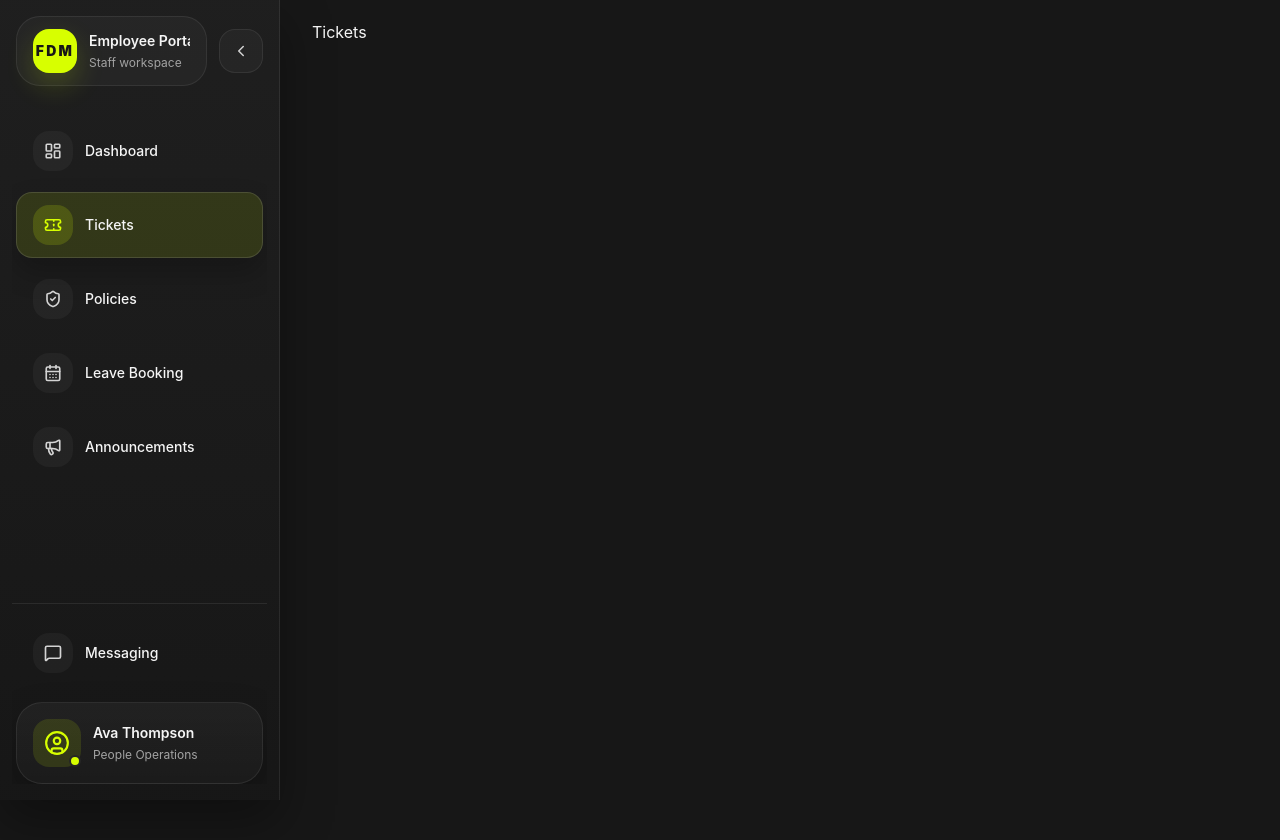
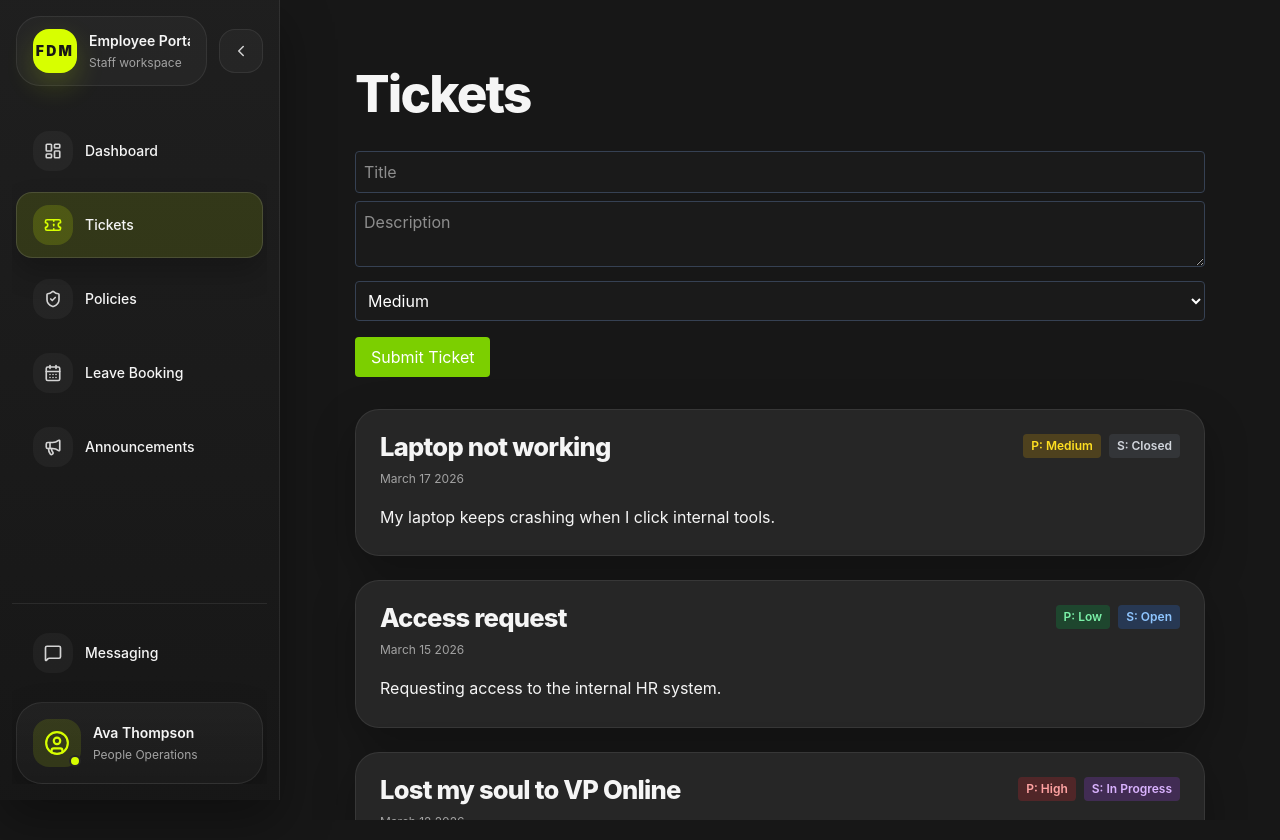
Before and after one commit to FowzanRaja/employee-portal, a React (Vite) app in the folder frontend/: page /tickets in a window 1280 px wide. Before the commit the page ends 800 px from the top, so only its background shows below. Built offline with nearby package versions, Linux system fonts and the light colour scheme.

Commit message:
Created TicketCard and TicketFrom, and updated TicketPage

```diff
--- /dev/null
+++ b/frontend/src/components/TicketCard.jsx
@@ -0,0 +1,55 @@
+export default function TicketCard({ title, priority, status, date, content }) {
+  return (
+    <div className="fdm-card">
+
+      {/* HEADER */}
+      <div className="flex justify-between items-start">
+        <h2 className="fdm-card-title" style={{ marginBottom: '0.5rem' }}>
+          {title}
+        </h2>
+
+        {/* BADGES */}
+        <div className="flex gap-2">
+
+          {/* PRIORITY */}
+          <span
+            className={`px-2 py-1 text-xs font-semibold rounded ${
+              priority === 'high'
+                ? 'bg-red-500/20 text-red-300'
+                : priority === 'medium'
+                ? 'bg-yellow-500/20 text-yellow-300'
+                : 'bg-green-500/20 text-green-300'
+            }`}
+          >
+            P: {priority.charAt(0).toUpperCase() + priority.slice(1)}
+          </span>
+
+          {/* STATUS */}
+          <span
+            className={`px-2 py-1 text-xs font-semibold rounded ${
+              status === 'Open'
+                ? 'bg-blue-500/20 text-blue-300'
+                : status === 'In Progress'
+                ? 'bg-purple-500/20 text-purple-300'
+                : 'bg-gray-500/20 text-gray-300'
+            }`}
+          >
+            S: {(status || 'Open')}
+          </span>
+
+        </div>
+      </div>
+
+      {/* DATE */}
+      <p
+        className="fdm-muted"
+        style={{ fontSize: '0.75rem', marginBottom: '1rem' }}
+      >
+        {date}
+      </p>
+
+      {/* CONTENT */}
+      <p className="fdm-body">{content}</p>
+    </div>
+  );
+}
--- /dev/null
+++ b/frontend/src/components/TicketForm.jsx
@@ -0,0 +1,60 @@
+import { useState } from 'react';
+
+export default function TicketForm({ onSubmit }) {
+  const [title, setTitle] = useState('');
+  const [description, setDescription] = useState('');
+  const [priority, setPriority] = useState('medium');
+
+  const handleSubmit = (e) => {
+    e.preventDefault();
+
+    if (!title || !description) {
+      alert('Please fill all fields');
+      return;
+    }
+
+    onSubmit({
+      title,
+      description,
+      priority,
+      date: new Date().toLocaleDateString(),
+    });
+
+    setTitle('');
+    setDescription('');
+    setPriority('medium');
+  };
+
+  return (
+    <form onSubmit={handleSubmit} className="mb-8">
+      <input
+        type="text"
+        placeholder="Title"
+        className="w-full mb-2 p-2 border border-gray-700 rounded bg-[#1a1a1a] text-white focus:outline-none focus:ring-2 focus:ring-lime-500"
+        value={title}
+        onChange={(e) => setTitle(e.target.value)}
+      />
+
+      <textarea
+        placeholder="Description"
+        className="w-full mb-2 p-2 border border-gray-700 rounded bg-[#1a1a1a] text-white focus:outline-none focus:ring-2 focus:ring-lime-500"
+        value={description}
+        onChange={(e) => setDescription(e.target.value)}
+      />
+
+      <select
+        className="w-full mb-4 p-2 border border-gray-700 rounded bg-[#1a1a1a] text-white focus:outline-none focus:ring-2 focus:ring-lime-500"
+        value={priority}
+        onChange={(e) => setPriority(e.target.value)}
+      >
+        <option value="low" className="text-black">Low</option>
+        <option value="medium" className="text-black">Medium</option>
+        <option value="high" className="text-black">High</option>
+      </select>
+
+      <button className="bg-lime-500 text-white px-4 py-2 rounded hover:bg-lime-600 transition">
+        Submit Ticket
+      </button>
+    </form>
+  );
+}
--- a/frontend/src/pages/TicketPage.jsx
+++ b/frontend/src/pages/TicketPage.jsx
@@ -1,3 +1,115 @@
+import { useState } from 'react';
+import TicketCard from '../components/TicketCard';
+import TicketForm from '../components/TicketForm';
+
+const initialTickets = [
+  {
+    id: 1,
+    title: 'Laptop not working',
+    priority: 'medium',
+    status: 'Closed',
+    date: 'March 17 2026',
+    content: 'My laptop keeps crashing when I click internal tools.',
+  },
+  {
+    id: 2,
+    title: 'Access request',
+    priority: 'low',
+    status: 'Open',
+    date: 'March 15 2026',
+    content: 'Requesting access to the internal HR system.',
+  },
+  {
+    id: 3,
+    title: 'Lost my soul to VP Online',
+    priority: 'high',
+    status: 'In Progress',
+    date: 'March 12 2026',
+    content: 'Multiplicities in VP Online have come to claim my soul, but I have no soul to give. Please help.',
+  },
+];
+
 export default function TicketPage() {
-  return <div>Tickets</div>
+  const [tickets, setTickets] = useState(initialTickets);
+
+  const handleAddTicket = (ticket) => {
+  setTickets([
+    {
+      id: Date.now(),
+      status: 'Open', // default status
+      ...ticket,
+    },
+    ...tickets,
+  ]);
+};
+
+  return (
+    <div className="flex h-screen">
+      <main
+        className="flex-1 overflow-y-auto"
+        style={{ padding: '3rem 2rem' }}
+      >
+        <div
+          style={{
+            maxWidth: '850px',
+            marginInline: 'auto',
+          }}
+        >
+          <h1 className="fdm-section-title" style={{ marginBottom: '2rem' }}>
+            Tickets
+          </h1>
+
+          {/* FORM */}
+          <TicketForm onSubmit={handleAddTicket} />
+
+          {/* LIST */}
+          <div className="fdm-stack" style={{ gap: '1.5rem' }}>
+            {tickets.map((t) => (
+              <TicketCard
+                key={t.id}
+                title={t.title}
+                priority={t.priority}
+                status={t.status}
+                date={t.date}
+                content={t.content}
+              />
+            ))}
+          </div>
+        </div>
+      </main>
+    </div>
+  );
 }
+
+/*
+==================== TODO ====================
+
+1. Toggle Ticket Form Visibility
+- Replace always-visible form with a "Create Ticket" button
+- When clicked → show TicketForm component
+- Consider using useState (e.g. showForm boolean)
+- Default state: form hidden, tickets visible
+
+2. Implement Filtering & Sorting System
+- Add controls (dropdown/buttons) to sort tickets by:
+  a) Date (most recent first)
+  b) Priority (high → low)
+
+- Sorting rules:
+  • If sorting by date:
+    → Newest tickets appear first
+
+  • If sorting by priority:
+    → High > Medium > Low
+
+  • Combined logic:
+    → Same date → sort by priority (high → low)
+    → Same priority → sort by date (newest first)
+
+- Consider:
+  • Creating a sort function
+  • Using array.sort() with custom comparator
+  • Storing current filter in state (e.g. sortType)
+
+===============================================
+*/
```
